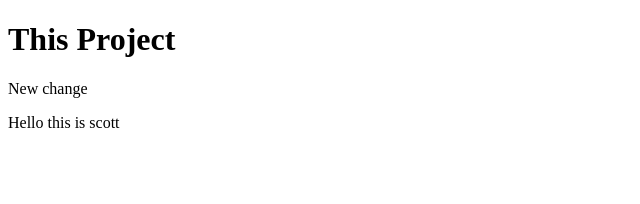
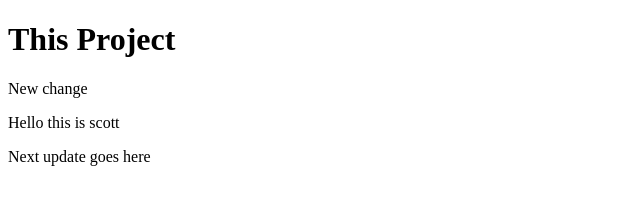
Before and after one commit to Scottie113/2024spUnixClass, a plain HTML site: page index.html in a window 1280 px wide. Shown: the whole page, without its empty margins (0-640 px from the left). Drawn offline with Linux system fonts and the light colour scheme.

Commit message:
Here is a update

```diff
--- a/index.html
+++ b/index.html
@@ -9,6 +9,7 @@
     <h1>This Project</h1>
     <p>New change</p>
     <p>Hello this is scott</p>
+    <p>Next update goes here</p>
 
 </body>
 </html>
```
